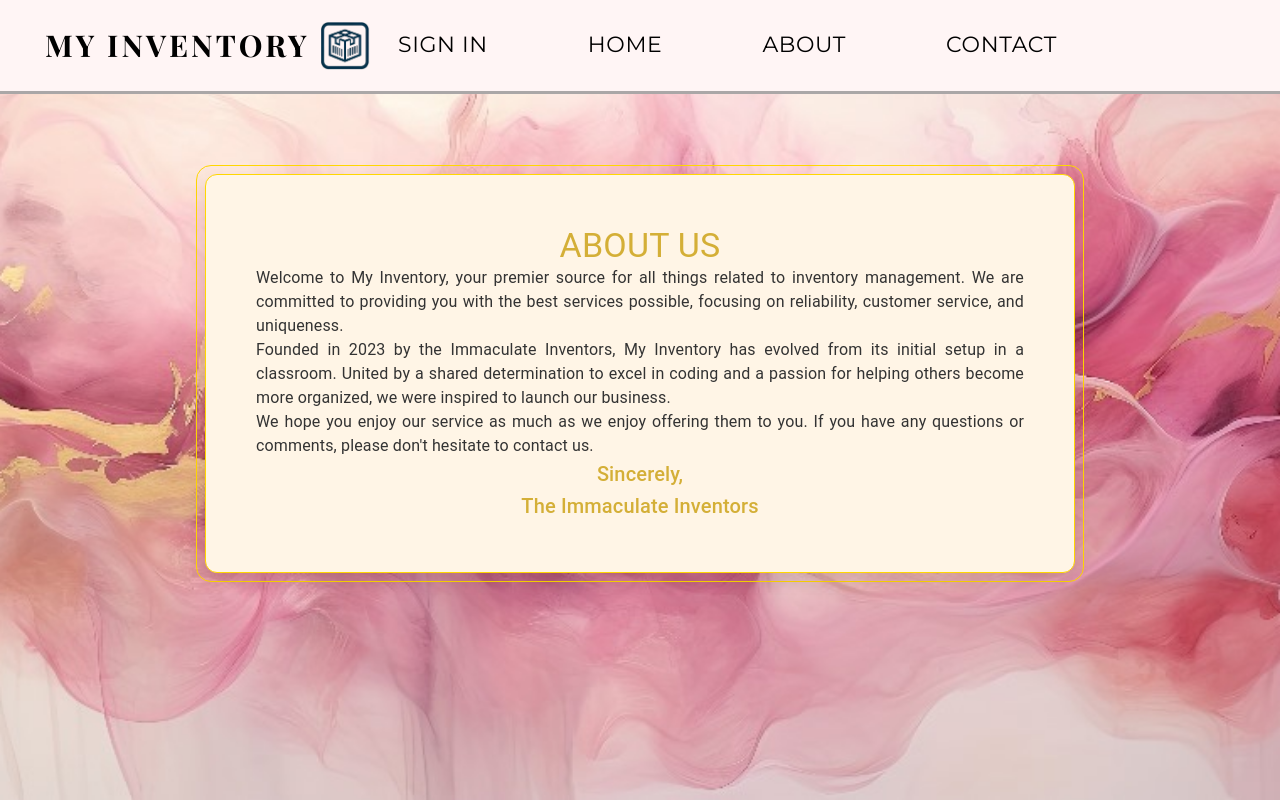
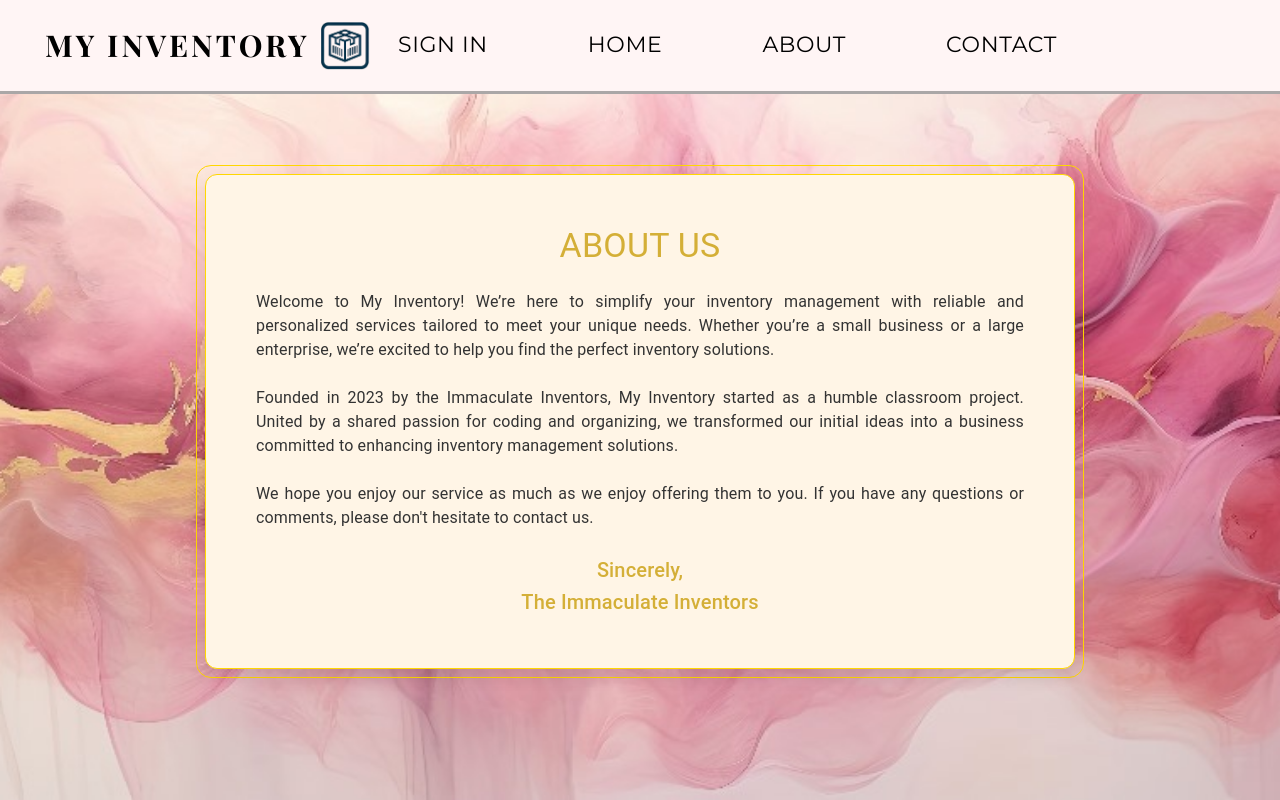
Before and after one commit to Luke7787/ImmaculateInventors, a React (Create React App) app: page /about in a window 1280 px wide. Built offline with nearby package versions, Linux system fonts and the light colour scheme; a web font is replaced by a local one.

Commit message:
fixed styling mistakes

```diff
--- a/src/Header/AboutPage.module.scss
+++ b/src/Header/AboutPage.module.scss
@@ -37,7 +37,7 @@
 .bodyText {
     font-family: 'Montserrat', sans-serif;
     color: #333;
-    margin-bottom: 20px;
+    margin-bottom: 30px; // Adjusted margin for better spacing
     font-size: 18px;
     text-align: justify;
 }
--- a/src/Header/AboutPage.tsx
+++ b/src/Header/AboutPage.tsx
@@ -13,18 +13,30 @@ const AboutPage = () => {
                     About Us
                 </Typography>
                 <Typography variant="body1" className={styles.bodyText}>
-                    Welcome to My Inventory, your premier source for all things related to inventory management.
-                    We are committed to providing you with the best services possible, focusing on reliability,
-                    customer service, and uniqueness.
+                    <br />
                 </Typography>
                 <Typography variant="body1" className={styles.bodyText}>
-                    Founded in 2023 by the Immaculate Inventors, My Inventory has evolved from its initial setup in a classroom.
-                    United by a shared determination to excel in coding and a passion for helping others become more organized,
-                    we were inspired to launch our business.
+                    Welcome to My Inventory! We’re here to simplify your inventory management with reliable and personalized services
+                    tailored to meet your unique needs. Whether you’re a small business or a large enterprise, we’re excited to help
+                    you find the perfect inventory solutions.
+                </Typography>
+                <Typography variant="body1" className={styles.bodyText}>
+                    <br />
+                </Typography>
+                <Typography variant="body1" className={styles.bodyText}>
+                    Founded in 2023 by the Immaculate Inventors, My Inventory started as a humble classroom project. United by a shared
+                    passion for coding and organizing, we transformed our initial ideas into a business committed to enhancing inventory
+                    management solutions.
+                </Typography>
+                <Typography variant="body1" className={styles.bodyText}>
+                    <br />
                 </Typography>
                 <Typography variant="body1" className={styles.bodyText}>
                     We hope you enjoy our service as much as we enjoy offering them to you. If you have any questions or
                     comments, please don&apos;t hesitate to contact us.
+                </Typography>
+                <Typography variant="body1" className={styles.bodyText}>
+                    <br />
                 </Typography>
                 <Typography variant="h6" component="h2" className={styles.footerText}>
                     Sincerely,
--- a/src/Header/ContactPage.module.scss
+++ b/src/Header/ContactPage.module.scss
@@ -15,7 +15,7 @@
 
 .heading {
     font-family: 'Playfair Display', serif;
-    margin-bottom: 30px;
+    margin-bottom: 25px;
     color: #d4af37;
     font-size: 32px;
 }
--- a/src/Header/ContactPage.tsx
+++ b/src/Header/ContactPage.tsx
@@ -11,9 +11,6 @@ const ContactPage = () => {
             <div className={styles.contactContainer}>
                 <Typography variant="h4" component="h1" className={styles.heading}>
                     Get in Touch
-                </Typography>
-                <Typography variant="h4" component="h1" className={styles.heading}>
-                &nbsp;
                 </Typography>
                 <form className={styles.contactForm}>
                     <TextField
```
